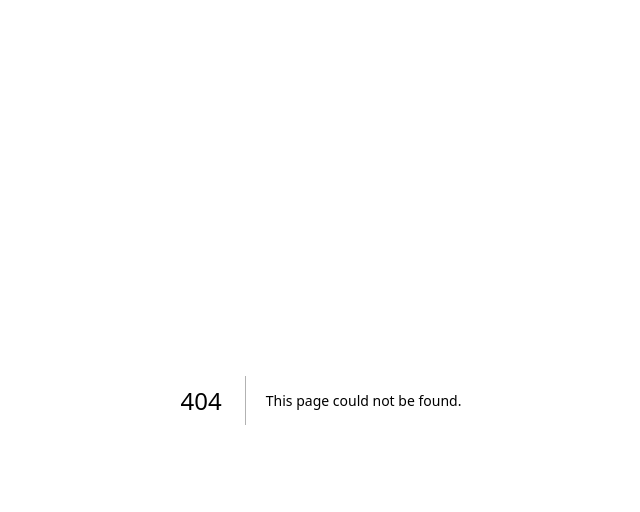
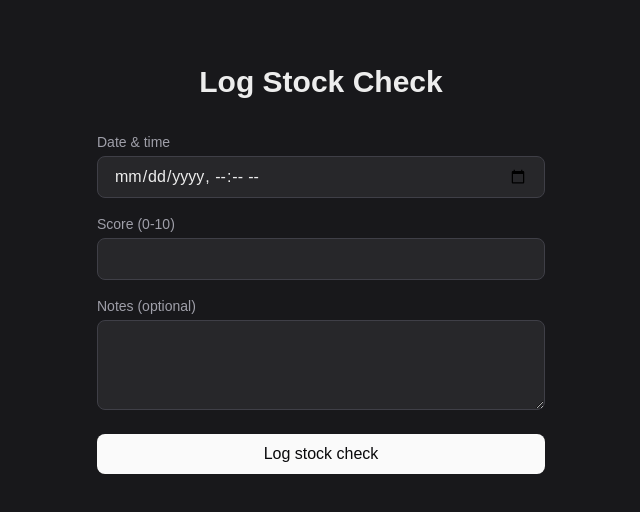
Before and after one commit to Felix-Silva/PokeStock, a Next.js app: page /stores/1/log in a window 1280 px wide. Before the commit this address had no page. Shown: the top 512 px of the page, without its empty margins (319-959 px from the left). Built offline with nearby package versions, Linux system fonts and the light colour scheme; no server answers.

Commit message:
add logging feature

```diff
--- /dev/null
+++ b/src/app/stores/[id]/log/page.tsx
@@ -0,0 +1,78 @@
+import { redirect } from "next/navigation";
+import { supabase } from "@/lib/supabase";
+
+export default async function LogStockCheckPage(props: PageProps<"/stores/[id]/log">) {
+  const { id } = await props.params;
+
+  async function createStockCheck(formData: FormData) {
+    "use server";
+
+    const checkedAt = formData.get("checked_at") as string;
+    const score = Number(formData.get("score"));
+    const notes = formData.get("notes") as string;
+
+    const { error } = await supabase.from("stock_checks").insert({
+      store_id: id,
+      checked_at: checkedAt,
+      score,
+      notes: notes || null,
+    });
+
+    if (error) {
+      throw new Error(error.message);
+    }
+
+    redirect(`/stores/${id}`);
+  }
+
+  return (
+    <main className="flex flex-1 flex-col items-center gap-8 px-6 py-16">
+      <h1 className="text-3xl font-semibold">Log Stock Check</h1>
+      <form action={createStockCheck} className="flex w-full max-w-md flex-col gap-4">
+        <div className="flex flex-col gap-1">
+          <label htmlFor="checked_at" className="text-sm text-zinc-400">
+            Date &amp; time
+          </label>
+          <input
+            id="checked_at"
+            name="checked_at"
+            type="datetime-local"
+            required
+            className="rounded-lg border border-zinc-700 bg-zinc-800 px-4 py-2 outline-none focus:ring-2 focus:ring-zinc-600"
+          />
+        </div>
+        <div className="flex flex-col gap-1">
+          <label htmlFor="score" className="text-sm text-zinc-400">
+            Score (0-10)
+          </label>
+          <input
+            id="score"
+            name="score"
+            type="number"
+            min={0}
+            max={10}
+            required
+            className="rounded-lg border border-zinc-700 bg-zinc-800 px-4 py-2 outline-none focus:ring-2 focus:ring-zinc-600"
+          />
+        </div>
+        <div className="flex flex-col gap-1">
+          <label htmlFor="notes" className="text-sm text-zinc-400">
+            Notes (optional)
+          </label>
+          <textarea
+            id="notes"
+            name="notes"
+            rows={3}
+            className="rounded-lg border border-zinc-700 bg-zinc-800 px-4 py-2 outline-none focus:ring-2 focus:ring-zinc-600"
+          />
+        </div>
+        <button
+          type="submit"
+          className="mt-2 rounded-lg bg-zinc-50 px-4 py-2 font-medium text-zinc-950 hover:bg-zinc-200"
+        >
+          Log stock check
+        </button>
+      </form>
+    </main>
+  );
+}
--- /dev/null
+++ b/src/components/ToggleSection.tsx
@@ -0,0 +1,28 @@
+"use client";
+
+import { useState } from "react";
+
+export function ToggleSection({
+  label,
+  defaultOpen = false,
+  children,
+}: {
+  label: string;
+  defaultOpen?: boolean;
+  children: React.ReactNode;
+}) {
+  const [open, setOpen] = useState(defaultOpen);
+
+  return (
+    <div className="flex w-full flex-col items-start gap-3">
+      <button
+        type="button"
+        onClick={() => setOpen((current) => !current)}
+        className="rounded-lg border border-zinc-700 bg-zinc-800 px-4 py-2 text-sm font-medium hover:bg-zinc-700"
+      >
+        {open ? `Hide ${label}` : `Show ${label}`}
+      </button>
+      {open && children}
+    </div>
+  );
+}
```
